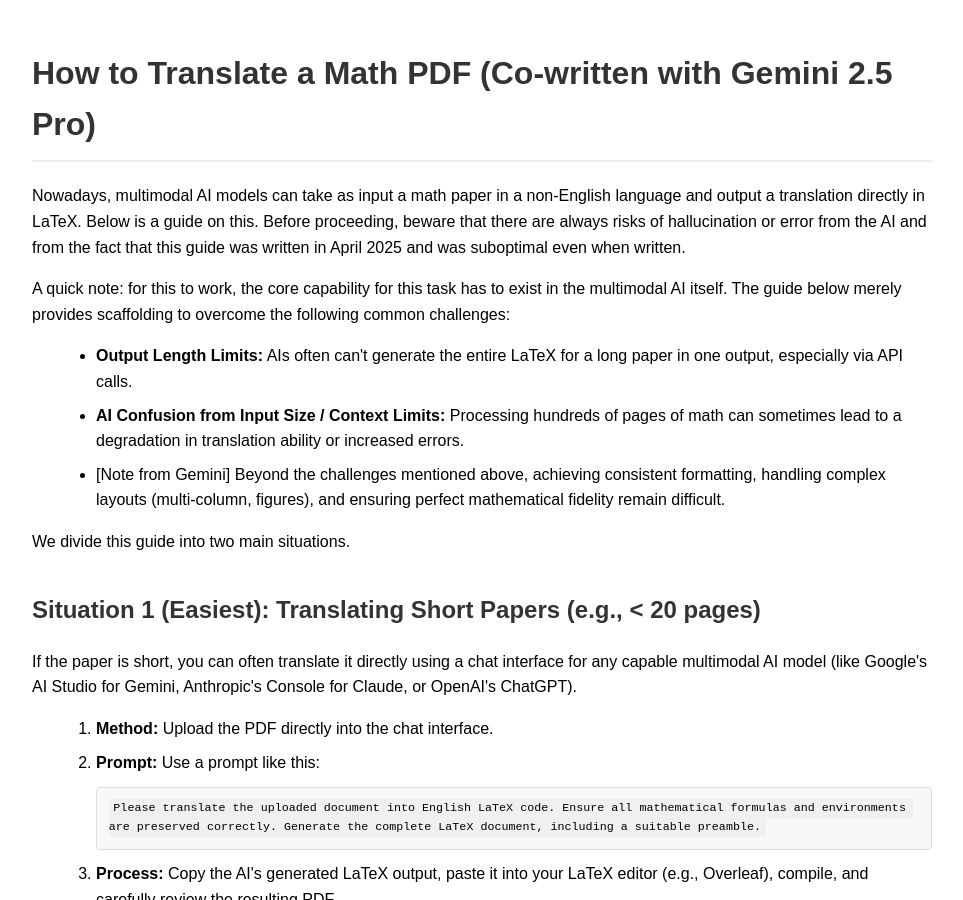
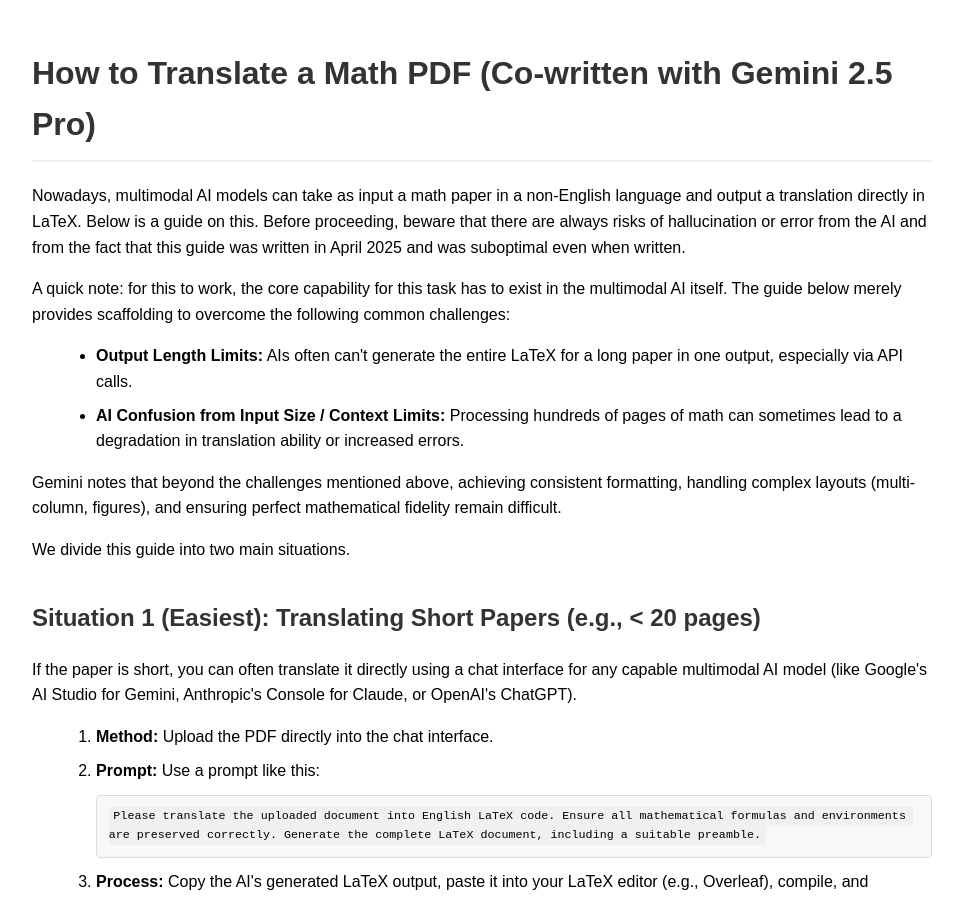
Before and after one commit to davikrehalt/davikrehalt.github.io, a Jekyll site: the page translation-guide.html, which Jekyll copies as it is, in a window 1280 px wide and 900 px high. Shown: the whole window, without its empty margins (158-1121 px from the left). Built offline with Jekyll 4.4.1, drawn with Linux system fonts in a browser that asks for light colours.

Commit message:
Update translation-guide.html

```diff
--- a/translation-guide.html
+++ b/translation-guide.html
@@ -36,8 +36,9 @@
 <ul>
     <li><strong>Output Length Limits:</strong> AIs often can't generate the entire LaTeX for a long paper in one output, especially via API calls.</li>
     <li><strong>AI Confusion from Input Size / Context Limits:</strong> Processing hundreds of pages of math can sometimes lead to a degradation in translation ability or increased errors.</li>
-    <li>[Note from Gemini] Beyond the challenges mentioned above, achieving consistent formatting, handling complex layouts (multi-column, figures), and ensuring perfect mathematical fidelity remain difficult.</li>
 </ul>
+
+<p>Gemini notes that beyond the challenges mentioned above, achieving consistent formatting, handling complex layouts (multi-column, figures), and ensuring perfect mathematical fidelity remain difficult.</p>
 
 <p>We divide this guide into two main situations.</p>
 
```
